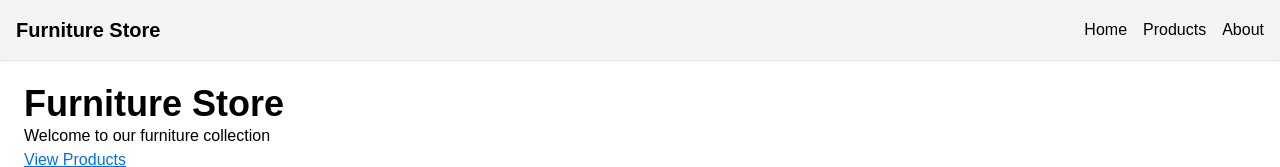
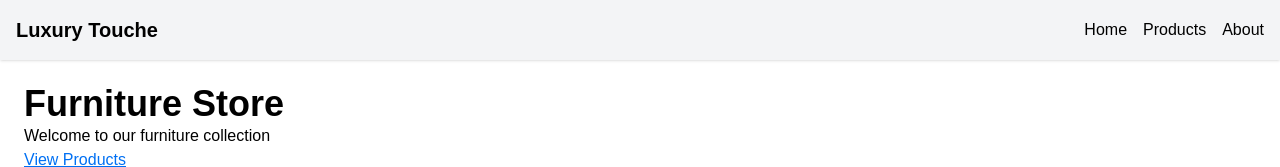
Before and after one commit to ElkanteNouhaila/furniture-next, a Next.js app: page / in a window 1280 px wide. Shown: the top 167 px of the page. Built offline with nearby package versions, Linux system fonts and the light colour scheme; a web font is replaced by a local one.

Commit message:
Update header title from "Furniture Store" to "Luxury Touche" for branding enhancement.

```diff
--- a/app/ui/header.tsx
+++ b/app/ui/header.tsx
@@ -4,7 +4,7 @@ export default function Header() {
   return (
     <header className="bg-gray-100 p-4 shadow">
       <nav className="container mx-auto flex justify-between items-center">
-        <h1 className="text-xl font-bold">Furniture Store</h1>
+        <h1 className="text-xl font-bold">Luxury Touche</h1>
         <ul className="flex gap-4">
           <li><Link href="/">Home</Link></li>
           <li><Link href="/products">Products</Link></li>
```
